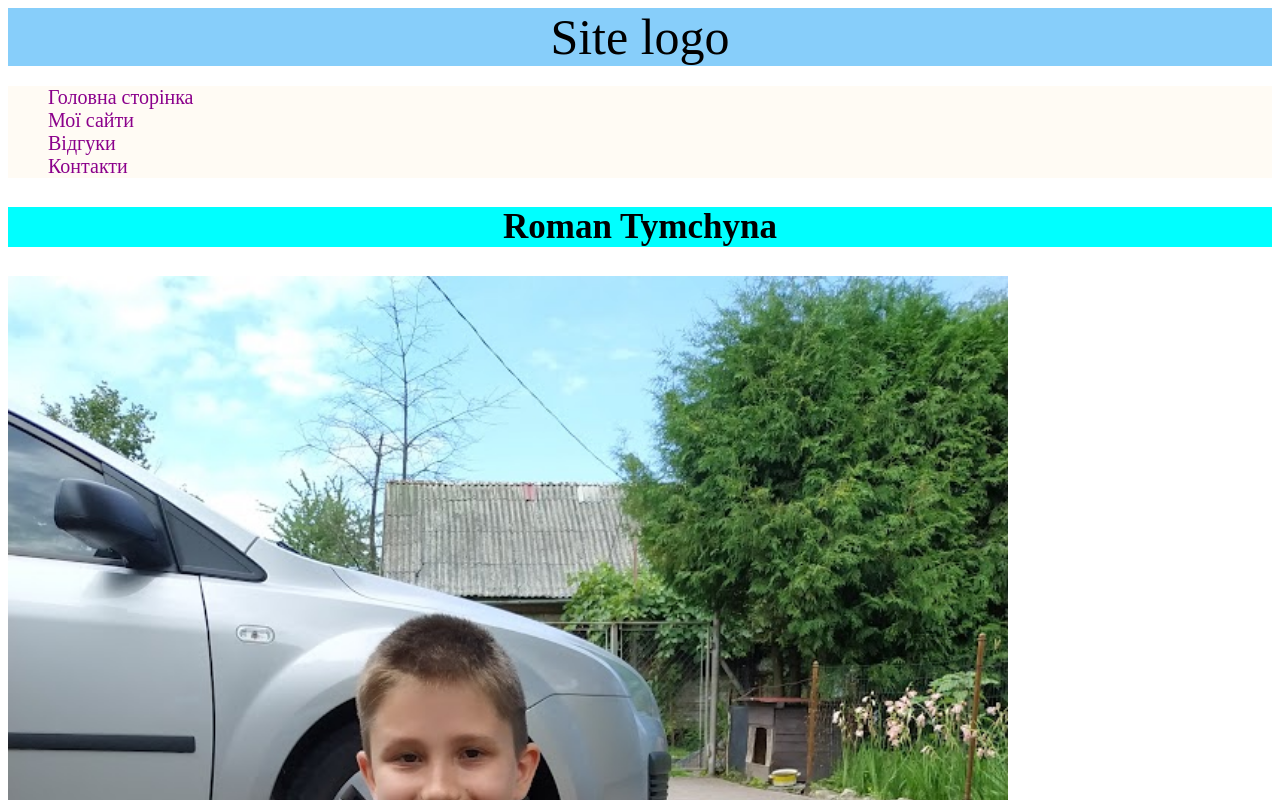
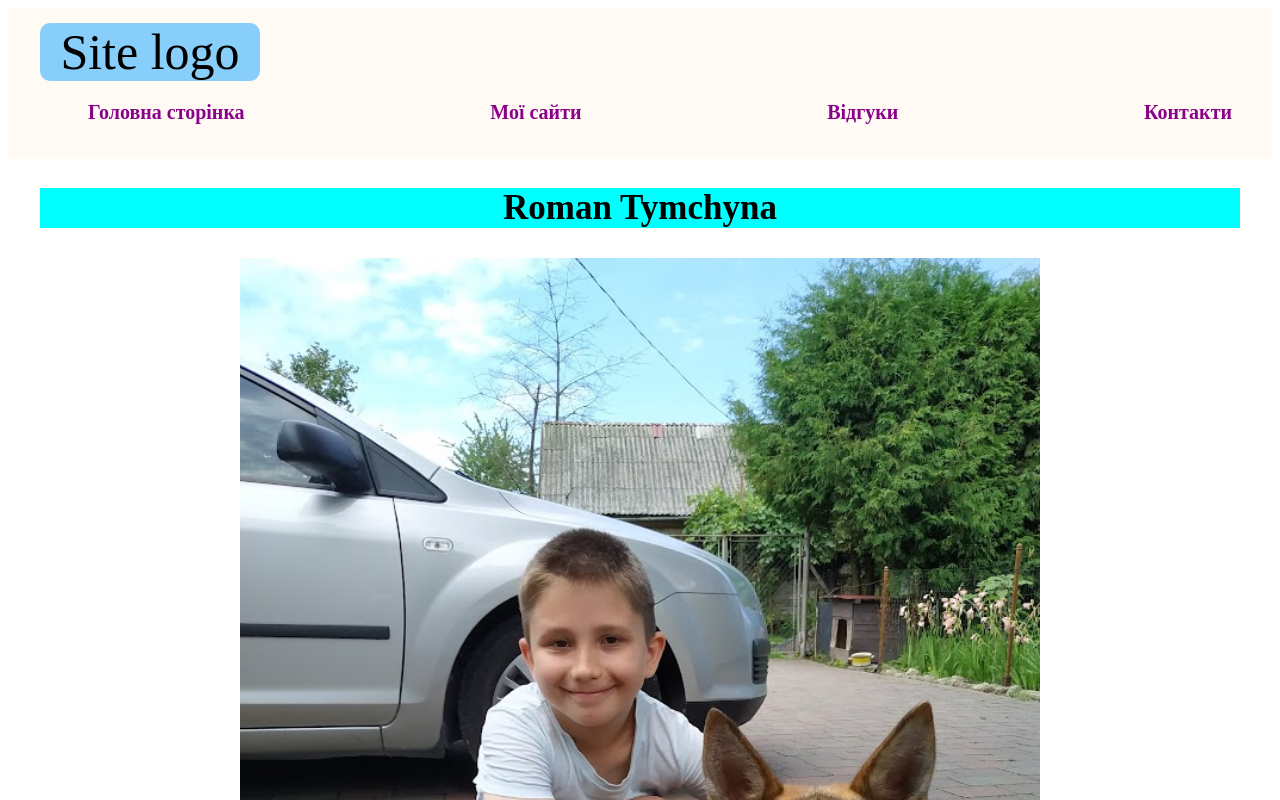
Before and after one commit to Black-Panthere/Project, a plain HTML site: page index.html in a window 1280 px wide. Shown: the top 800 px of the page. Drawn offline with Linux system fonts and the light colour scheme.

Commit message:
Update style.css

```diff
--- a/style.css
+++ b/style.css
@@ -1,3 +1,8 @@
+.container{
+width: 1200px;
+padding: 0 15px;
+margin: 0 auto;
+}
 .index-logo{
     text-decoration: none;
     font-size: 50px;
@@ -5,14 +10,20 @@
     display: flex;
     justify-content: center;
     background-color: lightskyblue;
+    width: 220px;
+    border-radius: 10px;
 }
 .index-list{
     font-size: 20px;
-    background-color: rgb(255, 251, 244);
+    display: flex;
+    justify-content: space-between;
 }
 .index-link{
     text-decoration: none;
     color: darkmagenta;
+    margin-right: 8px;
+    margin-left: 8px;
+    font-weight: 700;
 }
 .index-number{
     list-style-type: none;
@@ -29,7 +40,11 @@
     background-color: cyan;
 }
 .index-img{
-    width: 1000px;
+    width: 800px;
+    display: flex;
+    justify-content: center;
+    margin: 30px auto;
+    flex-direction: column;
 }
 .index-p{
     font-size: 20px;
@@ -48,3 +63,10 @@
 .index-number-2{
     list-style-type: none;
 }
+header{
+    display: flex;
+    justify-content: space-between;
+    background-color: rgb(255, 251, 244);
+    padding-top: 15px;
+    padding-bottom: 15px;
+}
```
